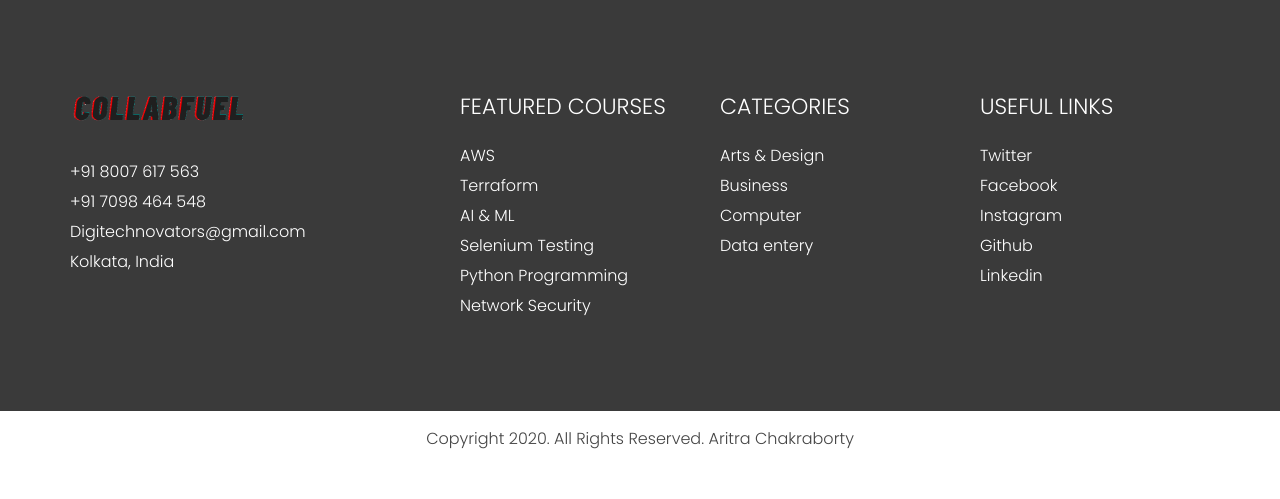
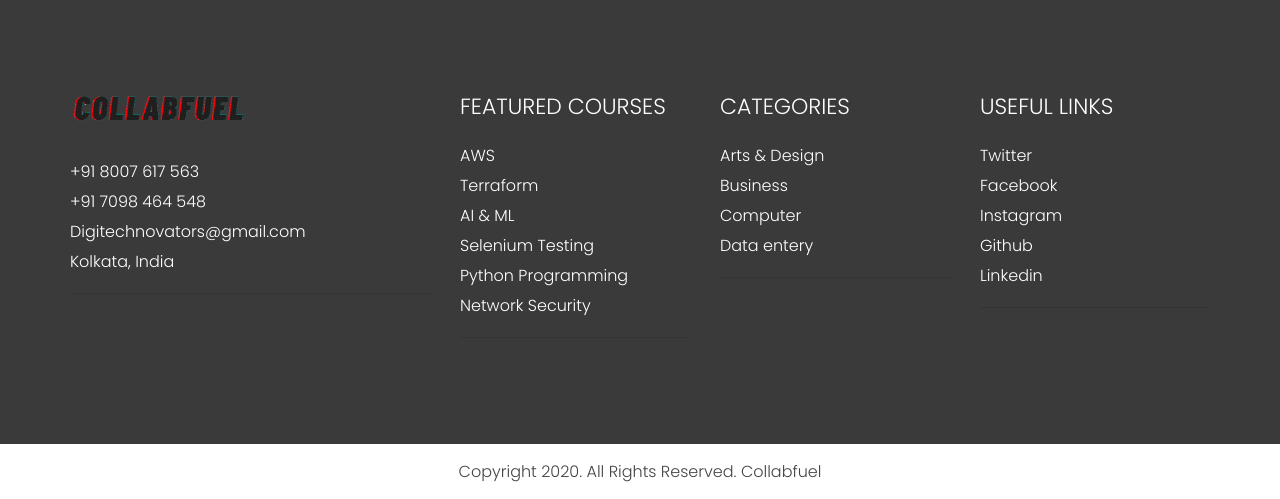
Before and after one commit to Aritra0124/CollabFuel_Website, a Flask app: page / in a window 1280 px wide. Shown: the part 5422-5921 px from the top of the page. Before the commit the page ends 5871 px from the top, so only its background shows below. Run offline with Flask 2, Linux system fonts and the light colour scheme; some libraries are stand-ins or nearby versions.

Commit message:
mobile view fixing

```diff
--- a/app.py
+++ b/app.py
@@ -6,6 +6,11 @@ app = Flask(__name__)
 @app.errorhandler(404)
 def not_found_error(error):
     return render_template('topic.html', c_name="Page Not Found", image_name="notfound.png", topic=[])
+
+
+@app.errorhandler(500)
+def found_but_error(error):
+    return render_template('topic.html', c_name="Error at displaying", image_name="notfound.png", topic=[])
 
 
 def module_data(module):
@@ -34,4 +39,4 @@ def index():
             "scenarios with adaptive pedagogy, so as to upgrade the student’s skillset at par with the industry " \
             "requirements. This has enabled our students to work with leading organizations like Amazon, Facebook, " \
             "Microsoft, Paytm, TCS, Accenture, Infy. "
-    return render_template('index.html', about = about)
+    return render_template('index.html',  about=about)
--- a/templates/index.html
+++ b/templates/index.html
@@ -90,7 +90,7 @@
           <div class="row">
              <div class="full">
                   <div class="slider_banner">
-                    <img class="img-responsive" src="../static/images/slider.png" alt="#" style="height: 800px; resize: horizontal;"/>
+                    <img class="img-responsive" src="../static/images/slide.jpg" alt="#" style="height: 800px; resize: horizontal;"/>
                       <div class="slide_cont">
                         <div class="slider_cont_inner" >
                           <h3 style="color: #f06008; resize: vertical;">Welcome To Collabfuel</h3>
@@ -115,7 +115,7 @@
                      <h2 id="full">About Us</h2>
                   </div>
                   <div class="full">
-                      <p class="large">{{ about }}</p>
+                      <p class="large" align="justify">{{ about }}</p>
                   </div>
                </div>
                <div class="col-md-12">
@@ -208,7 +208,6 @@
                  </div>
                 <h3><a  href="/topic/ai" target="_blank">AI & ML</a></h3>
                 <p>Machine learning and artificial intelligence are not the same thing – BUT, if you’re looking to create a narrow AI the easy way, machine learning is increasingly the only game in town.</p>
-
                 </div>
 
                 <div class="col-md-4 text_align_center"  >
@@ -218,49 +217,11 @@
                 <h3><a  href="/topic/security" target="_blank">Network Security</a></h3>
                 <p>Network security consists of the policies and practices adopted to prevent and monitor unauthorized access, misuse, modification, or denial of a computer network and network-accessible resources. Network security involves the authorization of access to data in a network, which is controlled by the network administrator.</p>
                 </div>
-
-
        </div>
-            <!--div class="row">
-               <div class="col-md-12">
-                  <div class="full center">
-                      <a class="blue_bt" href="#">Read More</a>
-                  </div>
-               </div>
-            </div-->
        </div>
       </section>
       <!-- end section -->
 
-      <!-- section -->
-      <!--section class="layout_padding section">
-         <div class="container-fluid">
-            <div class="row">
-               <div class="col-lg-12 text_align_center">
-                  <div class="full heading_s1">
-                     <h2>Our Coaching Time</h2>
-                  </div>
-               </div>
-            </div>
-            <div class="row">
-              <div class="col-md-12 cours_timging_bg">
-                 <div class="container">
-                    <div class="time_table">
-                          <ul><li>Monday</li><li>8 Am - 6 Pm</li></ul>
-                          <ul><li>Tuesday</li><li>9 Am - 5 Pm</li></ul>
-                          <ul><li>Wednesday</li><li>10 Am - 8 Pm</li></ul>
-                          <ul><li>Thursday</li><li>8  Am - 6 Pm</li></ul>
-                          <ul><li>Friday</li><li>6 Am - 4 Pm</li></ul>
-                          <ul><li>Saturday</li><li>9 Am - 5 Pm</li></ul>
-                          <ul><li>Sunday</li><li>Holiday</li></ul>
-                       </div>
-                 </div>
-              </div>
-            </div>
-         </div>
-      </section-->
-
-      <!-- end section -->
       <!-- section -->
       <section class="layout_padding section">
          <div class="container-fluid">
@@ -288,30 +249,6 @@
       </section>
       <!-- end section -->
 
-
-      <!-- section -->
-      <!--section class="section blue_pattern_bg" style="background-color: #3b3bff;">
-         <div class="container">
-            <div class="row">
-               <div class="col-md-6">
-                  <div class="full">
-                     <h4>Subscribe Now to Our Newsletter !</h4>
-                     <p>adipiscing elit, sed do eiusmod tempor incididunt ut<br>labore et dolore magna aliqua.</p>
-                  </div>
-               </div>
-               <div class="col-md-6">
-                 <div class="form_subribe">
-                    <form>
-                       <input type="email" name="email" placeholder="Enter Your Email" />
-                       <button>Subscribe</button>
-                    </form>
-                 </div>
-               </div>
-            </div>
-         </div>
-      </section-->
-      <!-- end section -->
-
       <!-- footer -->
       <footer class="footer layout_padding">
          <div class="container">
@@ -329,6 +266,7 @@
                      </ul>
                   </div>
                   </div>
+                   <hr>
                </div>
 
                <div class="col-md-8">
@@ -347,6 +285,7 @@
                          <li><a href="#">Network Security</a></li>
                      </ul>
                   </div>
+                        <hr>
                </div>
 
                <div class="col-md-4 col-sm-12">
@@ -361,6 +300,7 @@
                        <li><a href="#">Data entery</a></li>
                     </ul>
                   </div>
+                   <hr>
                </div>
 
                <div class="col-md-4 col-sm-12">
@@ -377,6 +317,7 @@
 
                     </ul>
                   </div>
+                   <hr>
                </div>
                  </div>
                </div>
@@ -388,7 +329,7 @@
         <div class="container">
            <div class="row">
              <div class="col-md-12">
-               <p>Copyright 2020. All Rights Reserved.<!--a href="https://html.design/"--> <a>Aritra Chakraborty</a></p>
+               <p>Copyright 2020. All Rights Reserved.<!--a href="https://html.design/"--> <a>Collabfuel</a></p>
              </div>
            </div>
         </div>
--- a/templates/topic.html
+++ b/templates/topic.html
@@ -79,7 +79,7 @@
                   <div class="full">
                   <ul>
 
-                    {% if c_name == "Page Not Found" %}
+                    {% if c_name == "Page Not Found" or c_name == "Error at displaying" %}
                             <li><a><img src="../static/images/{{ image_name }}"></a></li>
                     {% elif c_name == "Contact Us"%}
                             <section class="layout_padding section">
```
Also changed, not shown: static/images/slide.jpg (added), 1 other file. Lines whose indentation alone changed are shown as unchanged.
